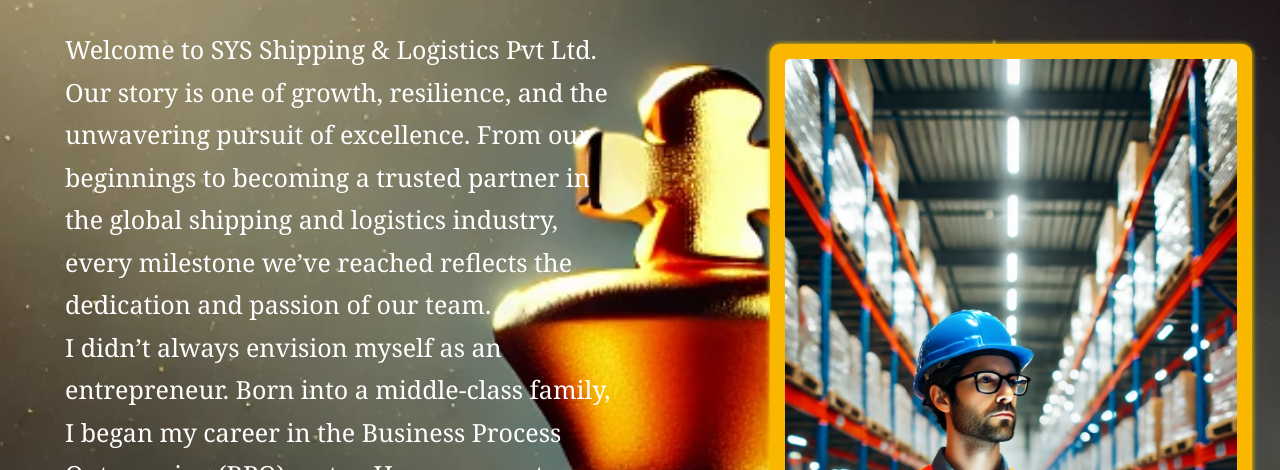
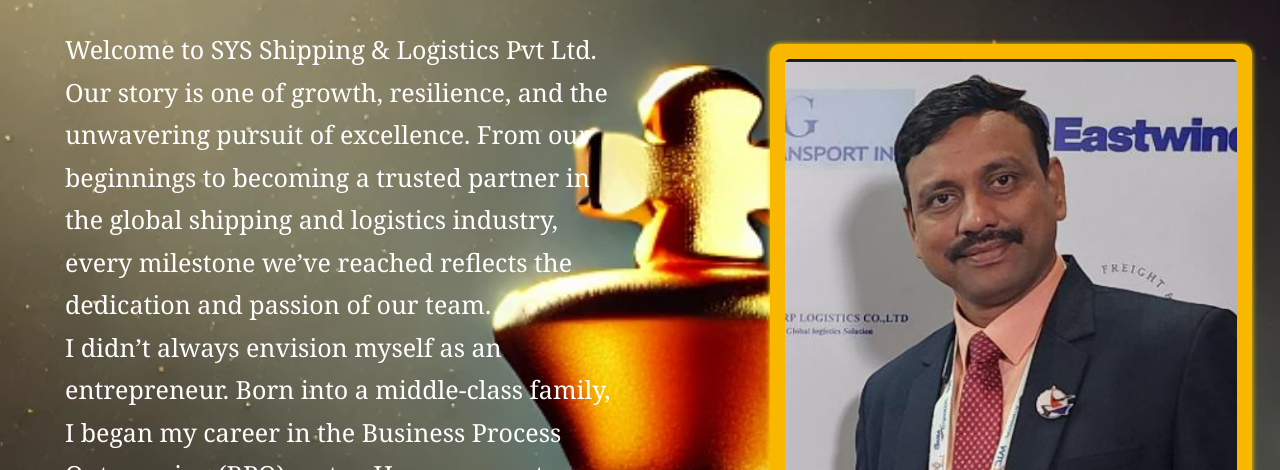
Before and after one commit to PATILPARTH1500/LOGISTICS-WEBSITE, a plain HTML site: page speech.html in a window 1280 px wide. Shown: the part 330-800 px from the top of the page. Drawn offline with nearby package versions, Linux system fonts and the light colour scheme; a web font is replaced by a local one.

Commit message:
added an example photoframe

```diff
--- a/speech.html
+++ b/speech.html
@@ -167,7 +167,7 @@
 
         </div>
         <div class="photo-frame">
-          <img src="./assets/images/about-banner.jpg" alt="Our MD" class="md-photo">
+          <img src="./assets/images/photoframe.jpg" alt="Our MD" class="md-photo">
         </div>
     </div>
 </section>
```
Also changed, not shown: assets/images/photoframe.jpg (added).
